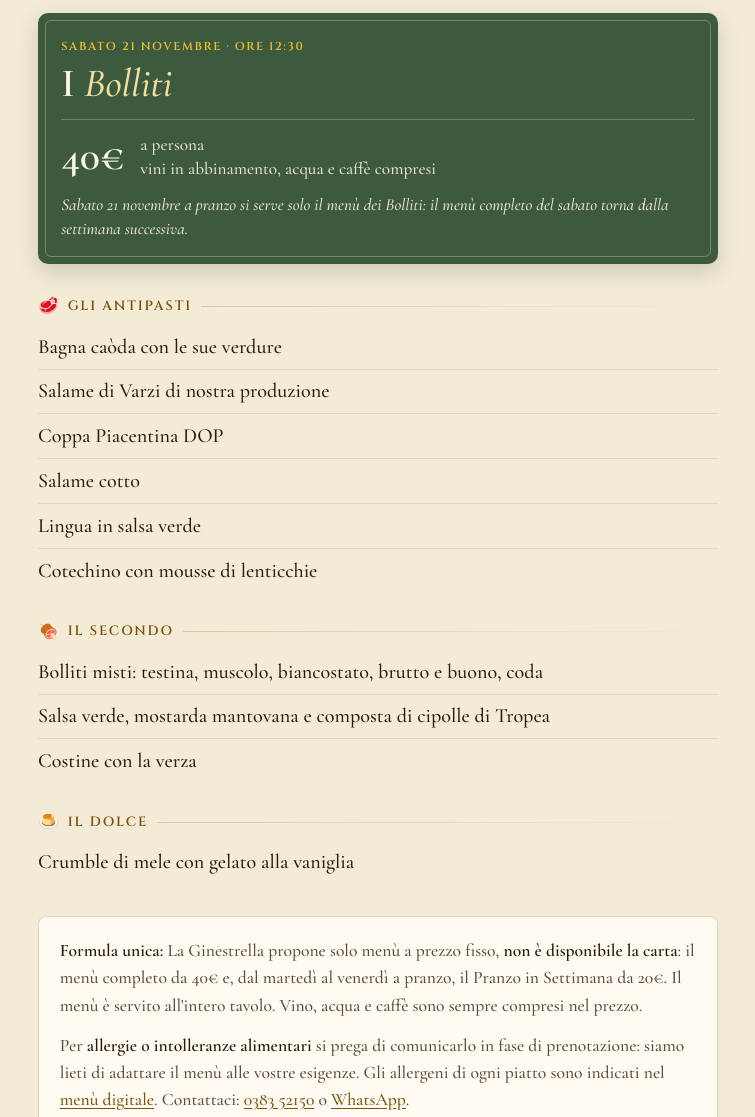
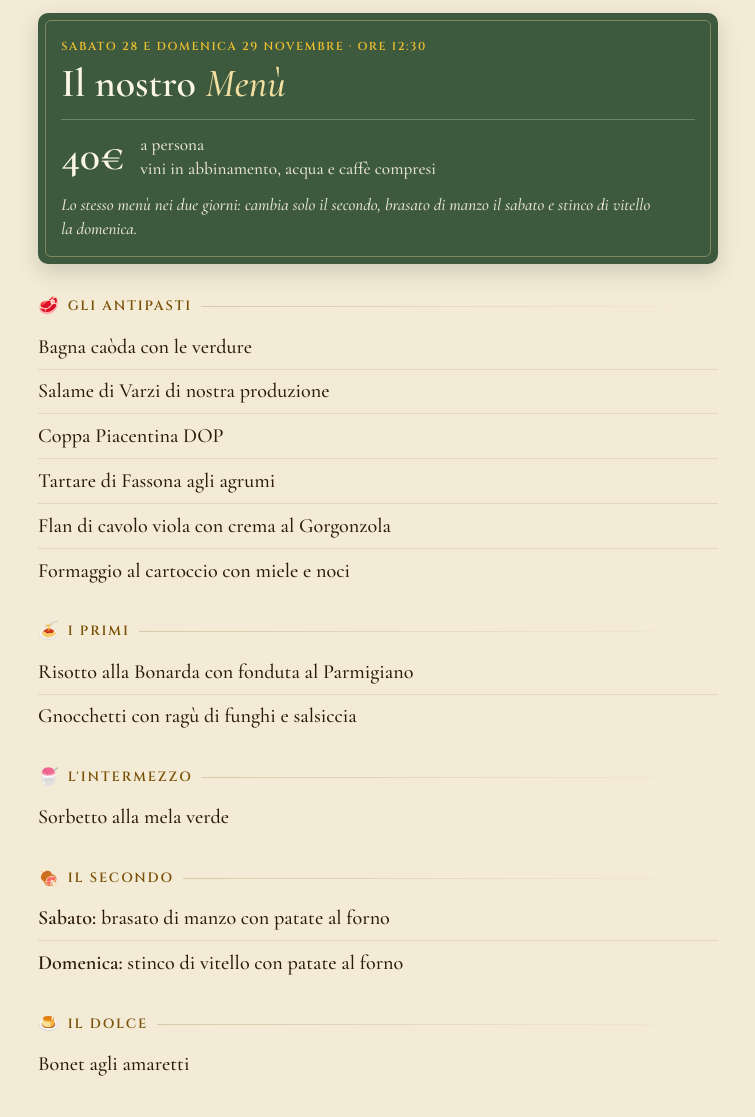
Before and after one commit to FabriTambo/ristorante-laginestrella, a plain HTML site: page index.html in a window 1280 px wide. Shown: the part 2026-3143 px from the top of the page, without its empty margins (262-1017 px from the left). Drawn offline with nearby package versions, Linux system fonts and the light colour scheme.

Commit message:
Sito: via I Bolliti, torna il menu completo del weekend a 40 euro
Sezione Menu: al posto dei Bolliti del 21 novembre il menu di sabato 28
e domenica 29 (antipasti, due primi, intermezzo, secondo, dolce). Il
secondo cambia col giorno: brasato di manzo il sabato, stinco di
vitello la domenica.

Rimossi la scheda evento e il FoodEvent JSON-LD dei Bolliti, ormai
passati.

Co-Authored-By: Claude Opus 5 <noreply@anthropic.com>
Claude-Session: https://claude.ai/code/session_01XAnhM12xH3ukbUXQKuro6S

```diff
--- a/index.html
+++ b/index.html
@@ -124,20 +124,6 @@
       "organizer": { "@type": "Organization", "name": "Ristorante La Ginestrella", "url": "https://www.ristorantelaginestrella.it/" },
       "performer": { "@type": "Organization", "name": "Ristorante La Ginestrella", "url": "https://www.ristorantelaginestrella.it/" },
       "offers": { "@type": "Offer", "price": "45", "priceCurrency": "EUR", "availability": "https://schema.org/InStock", "url": "https://www.ristorantelaginestrella.it/#eventi", "validFrom": "2026-11-02" }
-    },
-    {
-      "@type": "FoodEvent",
-      "name": "I Bolliti",
-      "startDate": "2026-11-21T12:30:00+01:00",
-      "endDate": "2026-11-21T15:00:00+01:00",
-      "eventStatus": "https://schema.org/EventScheduled",
-      "eventAttendanceMode": "https://schema.org/OfflineEventAttendanceMode",
-      "description": "Pranzo dei bolliti: bagna caòda, salumi e antipasti della tradizione, bolliti misti con salsa verde, mostarda e composta di cipolle, costine con la verza e dolce. Vini in abbinamento, acqua e caffè inclusi.",
-      "image": "https://www.ristorantelaginestrella.it/images/i-bolliti-2026.jpg",
-      "location": { "@type": "Restaurant", "name": "Ristorante La Ginestrella", "address": { "@type": "PostalAddress", "streetAddress": "Frazione Cella, 32", "addressLocality": "Varzi", "addressRegion": "PV", "postalCode": "27057", "addressCountry": "IT" } },
-      "organizer": { "@type": "Organization", "name": "Ristorante La Ginestrella", "url": "https://www.ristorantelaginestrella.it/" },
-      "performer": { "@type": "Organization", "name": "Ristorante La Ginestrella", "url": "https://www.ristorantelaginestrella.it/" },
-      "offers": { "@type": "Offer", "price": "40", "priceCurrency": "EUR", "availability": "https://schema.org/InStock", "url": "https://www.ristorantelaginestrella.it/#eventi", "validFrom": "2026-11-05" }
     },
     {
       "@type": "FoodEvent",
@@ -715,38 +701,50 @@ body{padding-bottom:calc(64px + env(safe-area-inset-bottom))}
       <!-- MENÙ DEL MOMENTO: aggiornare quando cambia.
            Il dettaglio con gli allergeni è nel menù digitale (/allergeni/, che rimanda a bot-ginestrella.onrender.com). -->
       <div class="menu-card">
-        <p class="mc-eye">Sabato 21 Novembre · ore 12:30</p>
-        <h3 class="mc-titolo">I <em>Bolliti</em></h3>
+        <p class="mc-eye">Sabato 28 e Domenica 29 Novembre · ore 12:30</p>
+        <h3 class="mc-titolo">Il nostro <em>Menù</em></h3>
         <div class="mc-info">
           <span class="mc-prezzo">40€</span>
           <span class="mc-sub">a persona<br>vini in abbinamento, acqua e caffè compresi</span>
         </div>
-        <p class="mc-nota">Sabato 21 novembre a pranzo si serve solo il menù dei Bolliti: il menù completo del sabato torna dalla settimana successiva.</p>
+        <p class="mc-nota">Lo stesso menù nei due giorni: cambia solo il secondo, brasato di manzo il sabato e stinco di vitello la domenica.</p>
       </div>
 
       <div class="portata">
         <div class="portata-head"><span class="portata-icon" aria-hidden="true">🥩</span><h3>Gli Antipasti</h3></div>
         <ul>
-          <li>Bagna caòda con le sue verdure</li>
+          <li>Bagna caòda con le verdure</li>
           <li>Salame di Varzi di nostra produzione</li>
           <li>Coppa Piacentina DOP</li>
-          <li>Salame cotto</li>
-          <li>Lingua in salsa verde</li>
-          <li>Cotechino con mousse di lenticchie</li>
+          <li>Tartare di Fassona agli agrumi</li>
+          <li>Flan di cavolo viola con crema al Gorgonzola</li>
+          <li>Formaggio al cartoccio con miele e noci</li>
+        </ul>
+      </div>
+      <div class="portata">
+        <div class="portata-head"><span class="portata-icon" aria-hidden="true">🍝</span><h3>I Primi</h3></div>
+        <ul>
+          <li>Risotto alla Bonarda con fonduta al Parmigiano</li>
+          <li>Gnocchetti con ragù di funghi e salsiccia</li>
+        </ul>
+      </div>
+      <div class="portata">
+        <div class="portata-head"><span class="portata-icon" aria-hidden="true">🍧</span><h3>L'Intermezzo</h3></div>
+        <ul>
+          <li>Sorbetto alla mela verde</li>
         </ul>
       </div>
       <div class="portata">
         <div class="portata-head"><span class="portata-icon" aria-hidden="true">🍖</span><h3>Il Secondo</h3></div>
         <ul>
-          <li>Bolliti misti: testina, muscolo, biancostato, brutto e buono, coda</li>
-          <li>Salsa verde, mostarda mantovana e composta di cipolle di Tropea</li>
-          <li>Costine con la verza</li>
+          <li><strong>Sabato:</strong> brasato di manzo con patate al forno</li>
+          <li><strong>Domenica:</strong> stinco di vitello con patate al forno</li>
         </ul>
       </div>
       <div class="portata">
         <div class="portata-head"><span class="portata-icon" aria-hidden="true">🍮</span><h3>Il Dolce</h3></div>
         <ul>
-          <li>Crumble di mele con gelato alla vaniglia</li>
+          <li>Bonet agli amaretti</li>
         </ul>
       </div>
 
@@ -785,23 +783,6 @@ body{padding-bottom:calc(64px + env(safe-area-inset-bottom))}
         <p class="prezzo-evento"><strong>45€</strong><span>a persona<br>vini in abbinamento, acqua e caffè compresi</span></p>
         <div class="cta">
           <a class="btn btn-wa" href="https://wa.me/393518640002?text=Vorrei%20prenotare%20per%20A%20pranzo%20col%20tartufo"><svg class="ico" aria-hidden="true" focusable="false"><use href="#i-wa"/></svg>Prenota su WhatsApp</a>
-          <a class="btn btn-ghost" href="tel:+39038352150"><svg class="ico" aria-hidden="true" focusable="false"><use href="#i-tel"/></svg>0383 52150</a>
-        </div>
-      </div>
-    </div>
-
-    <div class="evento" data-scadenza="2026-11-21">
-      <div class="evento-img">
-        <img src="/images/i-bolliti-2026.jpg" alt="Locandina I Bolliti – Ristorante La Ginestrella, sabato 21 novembre 2026 ore 12:30, 40 euro" loading="lazy" width="800" height="1200">
-      </div>
-      <div class="info">
-        <p class="eyebrow">Sabato a pranzo</p>
-        <h3>I <em>Bolliti</em></h3>
-        <p class="ev-data">Sabato 21 Novembre · ore 12:30</p>
-        <p>Bagna caòda con le sue verdure, Salame di Varzi di nostra produzione, Coppa Piacentina DOP, salame cotto, lingua in salsa verde, cotechino con mousse di lenticchie. Bolliti misti (testina, muscolo, biancostato, brutto e buono, coda) con salsa verde, mostarda mantovana e composta di cipolle di Tropea, costine con la verza. Crumble di mele con gelato alla vaniglia. Prenotazione consigliata.</p>
-        <p class="prezzo-evento"><strong>40€</strong><span>a persona<br>vini in abbinamento, acqua e caffè compresi</span></p>
-        <div class="cta">
-          <a class="btn btn-wa" href="https://wa.me/393518640002?text=Vorrei%20prenotare%20per%20I%20Bolliti%20di%20sabato%2021%20novembre"><svg class="ico" aria-hidden="true" focusable="false"><use href="#i-wa"/></svg>Prenota su WhatsApp</a>
           <a class="btn btn-ghost" href="tel:+39038352150"><svg class="ico" aria-hidden="true" focusable="false"><use href="#i-tel"/></svg>0383 52150</a>
         </div>
       </div>
```
